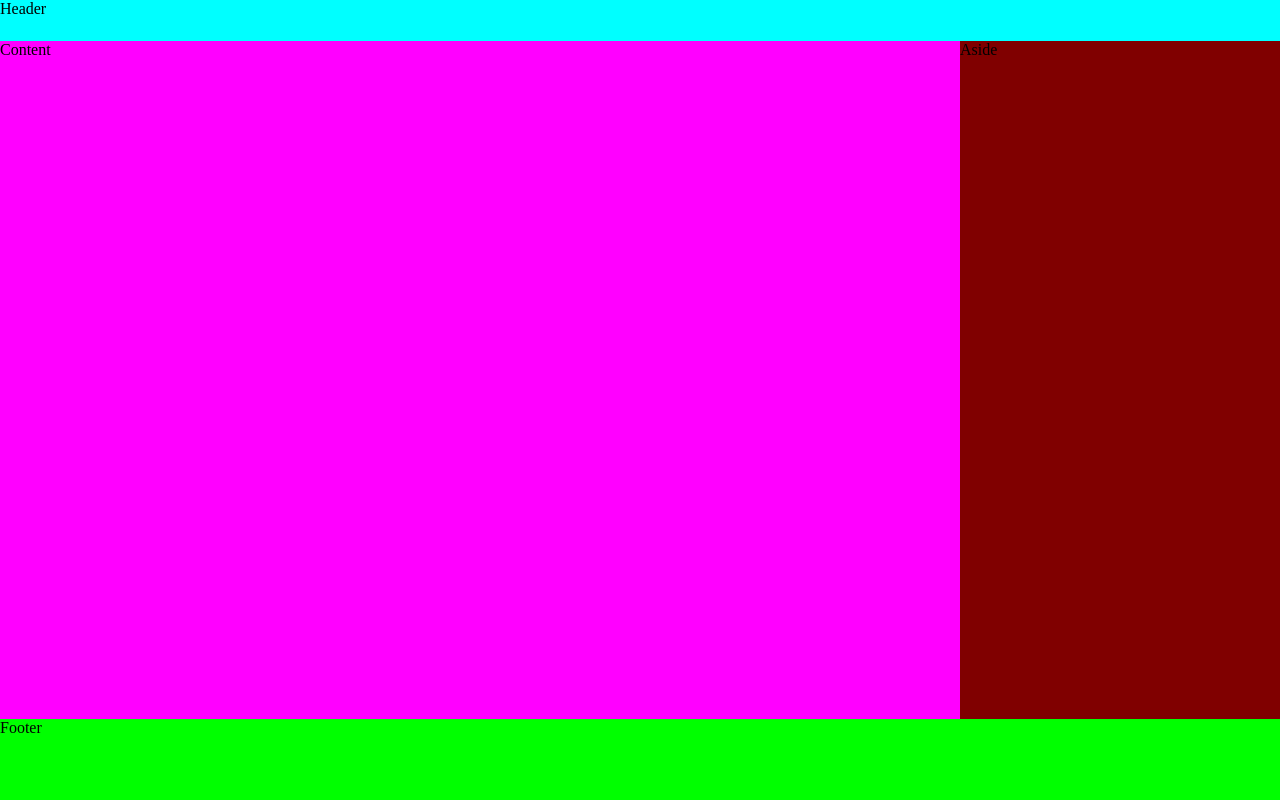
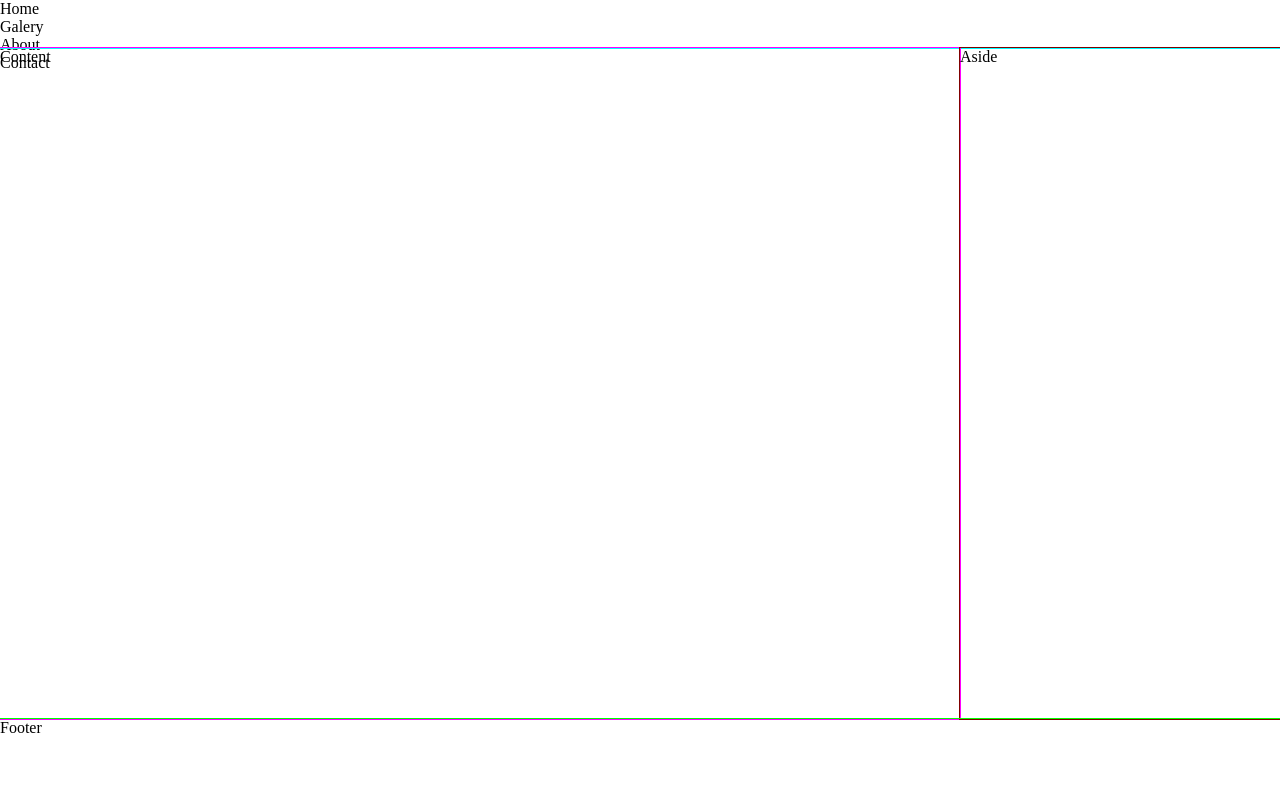
Before and after one commit to ElvisGT/Practica_Flexbox, a plain HTML site: page index.html in a window 1280 px wide. Drawn offline with Linux system fonts and the light colour scheme.

Commit message:
Agrego una lista desordenada al header

```diff
--- a/css/style.css
+++ b/css/style.css
@@ -12,7 +12,7 @@ body{
 }
 
 .header{
-    background-color: aqua;
+    outline: 1px solid aqua;
     height: 3rem;
 }
 
@@ -22,17 +22,17 @@ body{
 }
 
 .content{
-    background-color: magenta;
+    outline:1px solid magenta;
     flex:1;
 }
 
 .aside{
-    background-color: maroon;
+    outline: 1px solid maroon;
     flex:0 0 25%;
 }
 
 .footer{
-    background-color: lime;
+    outline: 1px solid lime;
     height: 6rem;
     margin-top: auto;
 }
--- a/index.html
+++ b/index.html
@@ -10,7 +10,12 @@
 </head>
 <body>
     <header class="header">
-        Header
+        <ul class="menu">
+            <li class="menu-item">Home</li>
+            <li class="menu-item">Galery</li>
+            <li class="menu-item">About</li>
+            <li class="menu-item">Contact</li>
+        </ul>
     </header>
 
     <section class="container">
```
